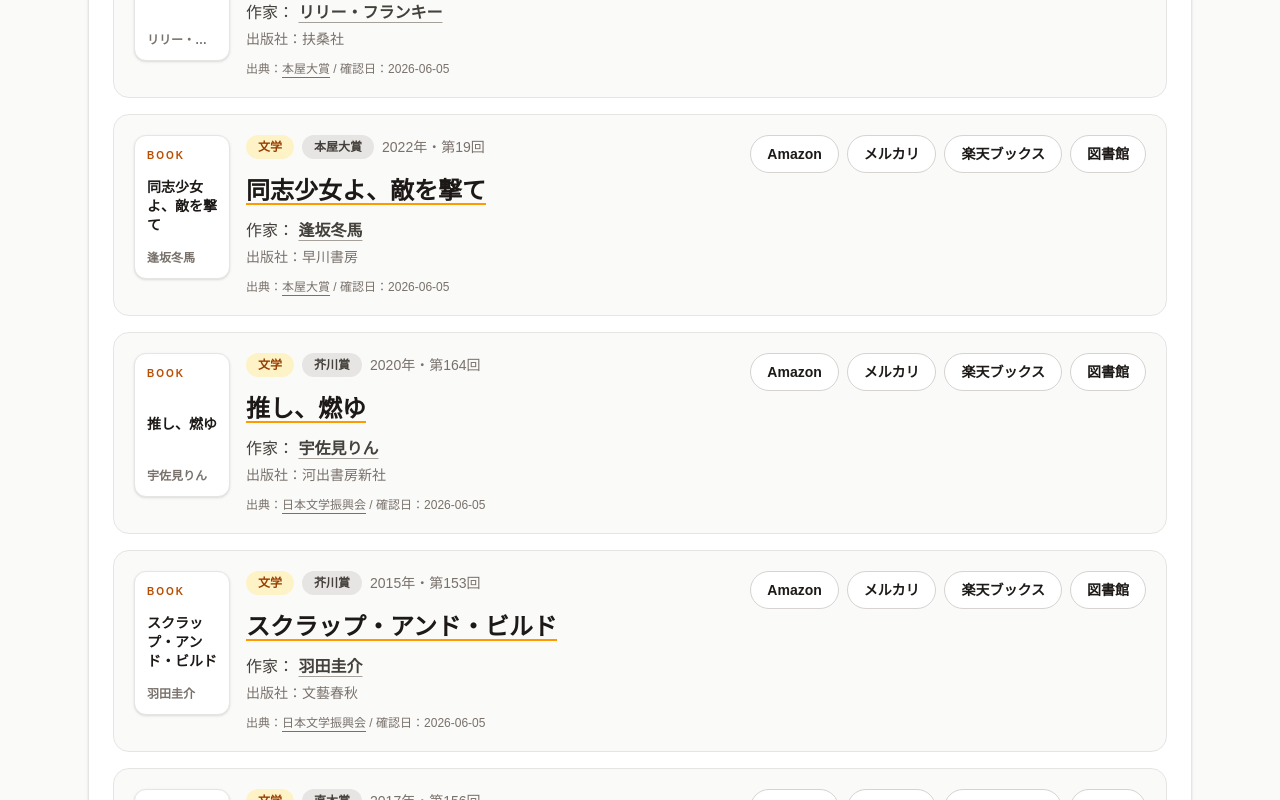
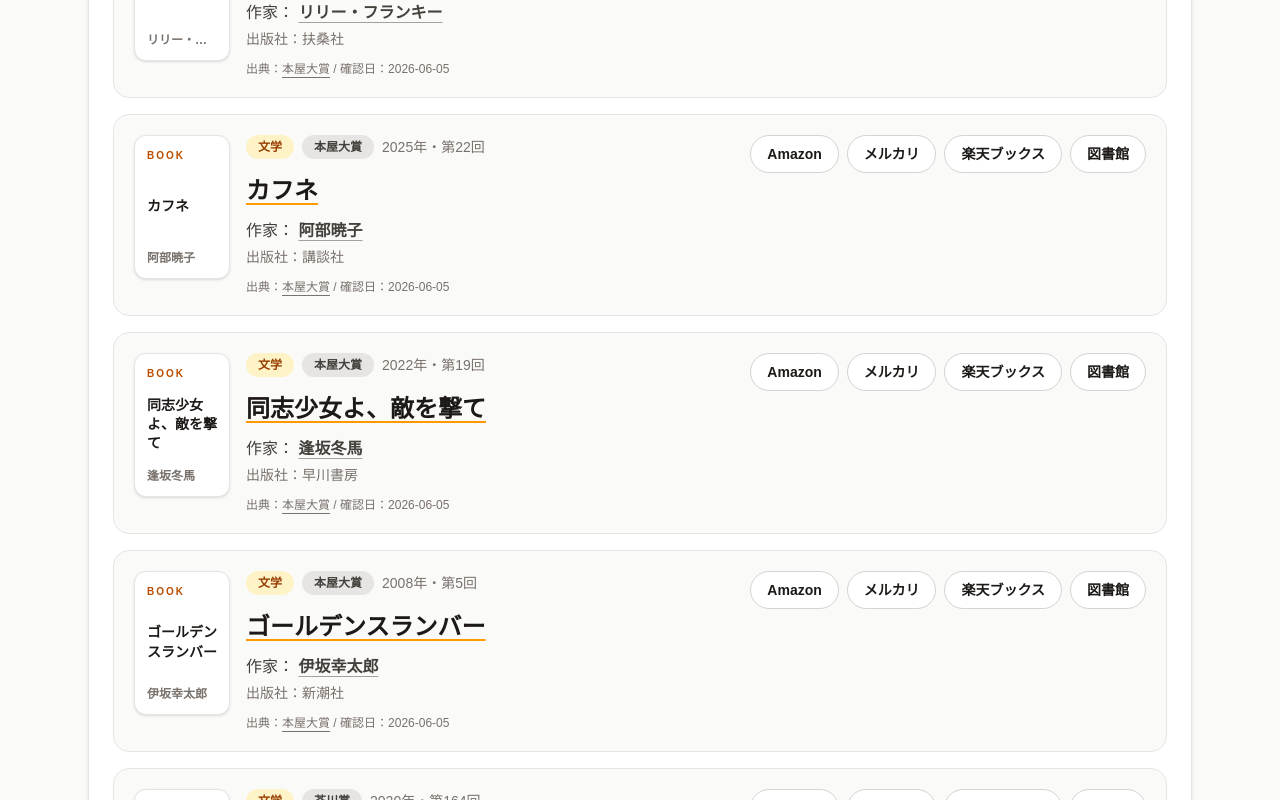
Before and after one commit to fel-an-Studio/bungakusho-zukan, a Next.js app: page / in a window 1280 px wide. Shown: the part 1140-1940 px from the top of the page. Built offline with nearby package versions, Linux system fonts and the light colour scheme.

Commit message:
Add more Honya Taisho winners

```diff
--- a/components/AwardResultList.tsx
+++ b/components/AwardResultList.tsx
@@ -11,7 +11,7 @@
   createWikipediaSearchUrl,
 } from "@/lib/book-links";
 
-type SortType = "author-asc" | "year-desc" | "year-asc" | "title-asc";
+type SortType = "year-desc" | "year-asc" | "author-asc" | "title-asc";
 
 type Props = {
   results: AwardResult[];
@@ -54,17 +54,14 @@
 
 function isValidSortType(value: string): value is SortType {
   return (
-    value === "author-asc" ||
     value === "year-desc" ||
     value === "year-asc" ||
+    value === "author-asc" ||
     value === "title-asc"
   );
 }
 
 function getSortTypeLabel(sortType: SortType) {
-  if (sortType === "author-asc") {
-    return "作家名順";
-  }
 
   if (sortType === "year-desc") {
     return "受賞年 新しい順";
@@ -72,6 +69,10 @@
 
   if (sortType === "year-asc") {
     return "受賞年 古い順";
+  }
+
+  if (sortType === "author-asc") {
+    return "作家名順";
   }
 
   return "作品名順";
@@ -266,9 +267,6 @@
     });
 
     return [...filtered].sort((a, b) => {
-      if (sortType === "author-asc") {
-        return a.authorName.localeCompare(b.authorName, "ja");
-      }
 
       if (sortType === "year-desc") {
         return b.awardYear - a.awardYear;
@@ -276,6 +274,10 @@
 
       if (sortType === "year-asc") {
         return a.awardYear - b.awardYear;
+      }
+
+      if (sortType === "author-asc") {
+        return a.authorName.localeCompare(b.authorName, "ja");
       }
 
       return a.workTitle.localeCompare(b.workTitle, "ja");
@@ -464,9 +466,9 @@
               onChange={(event) => setSortType(event.target.value as SortType)}
               className="rounded-xl border border-stone-300 bg-white px-4 py-3 text-sm outline-none focus:border-amber-600"
             >
-              <option value="author-asc">作家名順</option>
               <option value="year-desc">受賞年 新しい順</option>
               <option value="year-asc">受賞年 古い順</option>
+              <option value="author-asc">作家名順</option>
               <option value="title-asc">作品名順</option>
             </select>
           </label>
--- a/data/award-results.ts
+++ b/data/award-results.ts
@@ -465,4 +465,158 @@
     sourceUrl: HONTAI_SOURCE_URL,
     verifiedAt: "2026-06-05",
   },
+  {
+    ...literatureDefaults,
+    id: "hontai-2007-4-sato-takako",
+    awardName: "本屋大賞",
+    awardYear: 2007,
+    round: 4,
+    authorName: "佐藤多佳子",
+    workTitle: "一瞬の風になれ",
+    publisher: "講談社",
+    resultType: "winner",
+    sourceName: "本屋大賞",
+    sourceUrl: HONTAI_SOURCE_URL,
+    verifiedAt: "2026-06-05",
+  },
+  {
+    ...literatureDefaults,
+    id: "hontai-2008-5-isaka-kotaro",
+    awardName: "本屋大賞",
+    awardYear: 2008,
+    round: 5,
+    authorName: "伊坂幸太郎",
+    workTitle: "ゴールデンスランバー",
+    publisher: "新潮社",
+    resultType: "winner",
+    sourceName: "本屋大賞",
+    sourceUrl: HONTAI_SOURCE_URL,
+    verifiedAt: "2026-06-05",
+  },
+  {
+    ...literatureDefaults,
+    id: "hontai-2011-8-higashigawa-tokuya",
+    awardName: "本屋大賞",
+    awardYear: 2011,
+    round: 8,
+    authorName: "東川篤哉",
+    workTitle: "謎解きはディナーのあとで",
+    publisher: "小学館",
+    resultType: "winner",
+    sourceName: "本屋大賞",
+    sourceUrl: HONTAI_SOURCE_URL,
+    verifiedAt: "2026-06-05",
+  },
+  {
+    ...literatureDefaults,
+    id: "hontai-2013-10-hyakuta-naoki",
+    awardName: "本屋大賞",
+    awardYear: 2013,
+    round: 10,
+    authorName: "百田尚樹",
+    workTitle: "海賊とよばれた男",
+    publisher: "講談社",
+    resultType: "winner",
+    sourceName: "本屋大賞",
+    sourceUrl: HONTAI_SOURCE_URL,
+    verifiedAt: "2026-06-05",
+  },
+  {
+    ...literatureDefaults,
+    id: "hontai-2014-11-wada-ryo",
+    awardName: "本屋大賞",
+    awardYear: 2014,
+    round: 11,
+    authorName: "和田竜",
+    workTitle: "村上海賊の娘",
+    publisher: "新潮社",
+    resultType: "winner",
+    sourceName: "本屋大賞",
+    sourceUrl: HONTAI_SOURCE_URL,
+    verifiedAt: "2026-06-05",
+  },
+  {
+    ...literatureDefaults,
+    id: "hontai-2015-12-uehashi-nahoko",
+    awardName: "本屋大賞",
+    awardYear: 2015,
+    round: 12,
+    authorName: "上橋菜穂子",
+    workTitle: "鹿の王",
+    publisher: "KADOKAWA",
+    resultType: "winner",
+    sourceName: "本屋大賞",
+    sourceUrl: HONTAI_SOURCE_URL,
+    verifiedAt: "2026-06-05",
+  },
+  {
+    ...literatureDefaults,
+    id: "hontai-2016-13-miyashita-natsu",
+    awardName: "本屋大賞",
+    awardYear: 2016,
+    round: 13,
+    authorName: "宮下奈都",
+    workTitle: "羊と鋼の森",
+    publisher: "文藝春秋",
+    resultType: "winner",
+    sourceName: "本屋大賞",
+    sourceUrl: HONTAI_SOURCE_URL,
+    verifiedAt: "2026-06-05",
+  },
+  {
+    ...literatureDefaults,
+    id: "hontai-2018-15-tsujimura-mizuki",
+    awardName: "本屋大賞",
+    awardYear: 2018,
+    round: 15,
+    authorName: "辻村深月",
+    workTitle: "かがみの孤城",
+    publisher: "ポプラ社",
+    resultType: "winner",
+    sourceName: "本屋大賞",
+    sourceUrl: HONTAI_SOURCE_URL,
+    verifiedAt: "2026-06-05",
+  },
+  {
+    ...literatureDefaults,
+    id: "hontai-2019-16-seo-maiko",
+    awardName: "本屋大賞",
+    awardYear: 2019,
+    round: 16,
+    authorName: "瀬尾まいこ",
+    workTitle: "そして、バトンは渡された",
+    publisher: "文藝春秋",
+    resultType: "winner",
+    sourceName: "本屋大賞",
+    sourceUrl: HONTAI_SOURCE_URL,
+    verifiedAt: "2026-06-05",
+  },
+  {
+    ...literatureDefaults,
+    id: "hontai-2025-22-abe-akiko",
+    awardName: "本屋大賞",
+    awardYear: 2025,
+    round: 22,
+    authorName: "阿部暁子",
+    workTitle: "カフネ",
+    publisher: "講談社",
+    resultType: "winner",
+    sourceName: "本屋大賞",
+    sourceUrl: HONTAI_SOURCE_URL,
+    verifiedAt: "2026-06-05",
+  },
+  {
+    ...literatureDefaults,
+    id: "hontai-2026-23-asai-ryo",
+    awardName: "本屋大賞",
+    awardYear: 2026,
+    round: 23,
+    authorName: "朝井リョウ",
+    workTitle: "イン・ザ・メガチャーチ",
+    publisher: "日経BP 日本経済新聞出版",
+    resultType: "winner",
+    sourceName: "本屋大賞",
+    sourceUrl: HONTAI_SOURCE_URL,
+    verifiedAt: "2026-06-05",
+  },
 ];
```
